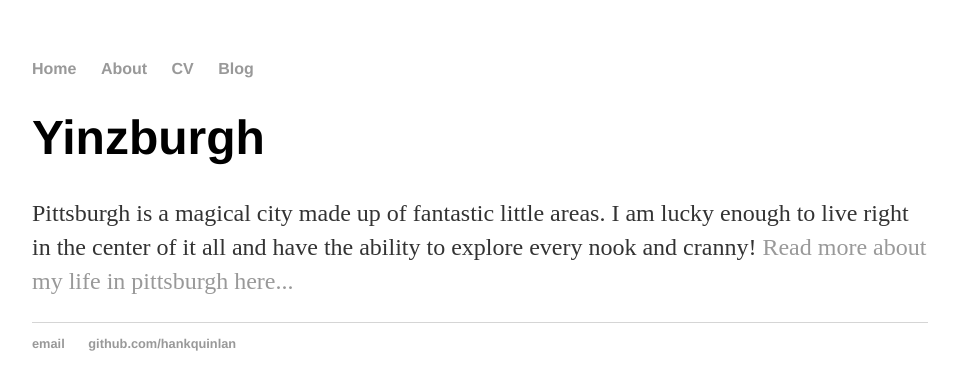
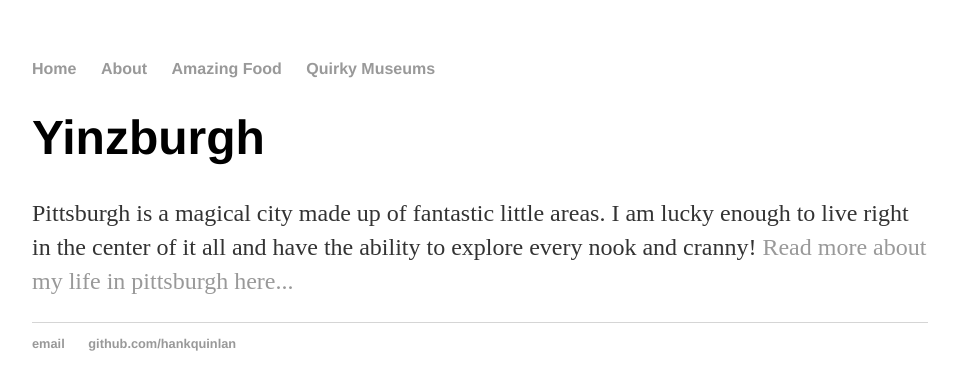
Before and after one commit to wal30/wal30.githib.io, a Jekyll site: the page built from index.html, in a window 1280 px wide. Shown: the top 390 px of the page, without its empty margins (160-1115 px from the left). Built offline with Jekyll 4.4.1, drawn with Linux system fonts in a browser that asks for light colours.

Commit message:
Update default.html

```diff
--- a/_layouts/default.html
+++ b/_layouts/default.html
@@ -9,9 +9,9 @@
 			<nav>
 	    		<ul>
 	        		<li><a href="/">Home</a></li>
-		        	<li><a href="/about">About</a></li>
-	        		<li><a href="/cv">CV</a></li>
-	        		<li><a href="/blog">Blog</a></li>
+		        	<li><a href="/about me">About</a></li>
+	        		<li><a href="/amazig food">Amazing Food</a></li>
+	        		<li><a href="/quirky museums">Quirky Museums</a></li>
 	    		</ul>
 			</nav>
 			<div class="container">
@@ -21,8 +21,8 @@
 			</div><!-- /.container -->
 			<footer>
 	    		<ul>
-	        		<li><a href="mailto:hankquinlanhub@gmail.com">email</a></li>
-	        		<li><a href="https://github.com/hankquinlan">github.com/hankquinlan</a></li>
+	        		<li><a href="mailto:wal30@pitt.edu">email</a></li>
+	        		<li><a href="https://github.com/wal30">github.com/hankquinlan</a></li>
 				</ul>
 			</footer>
 		</body>
```
